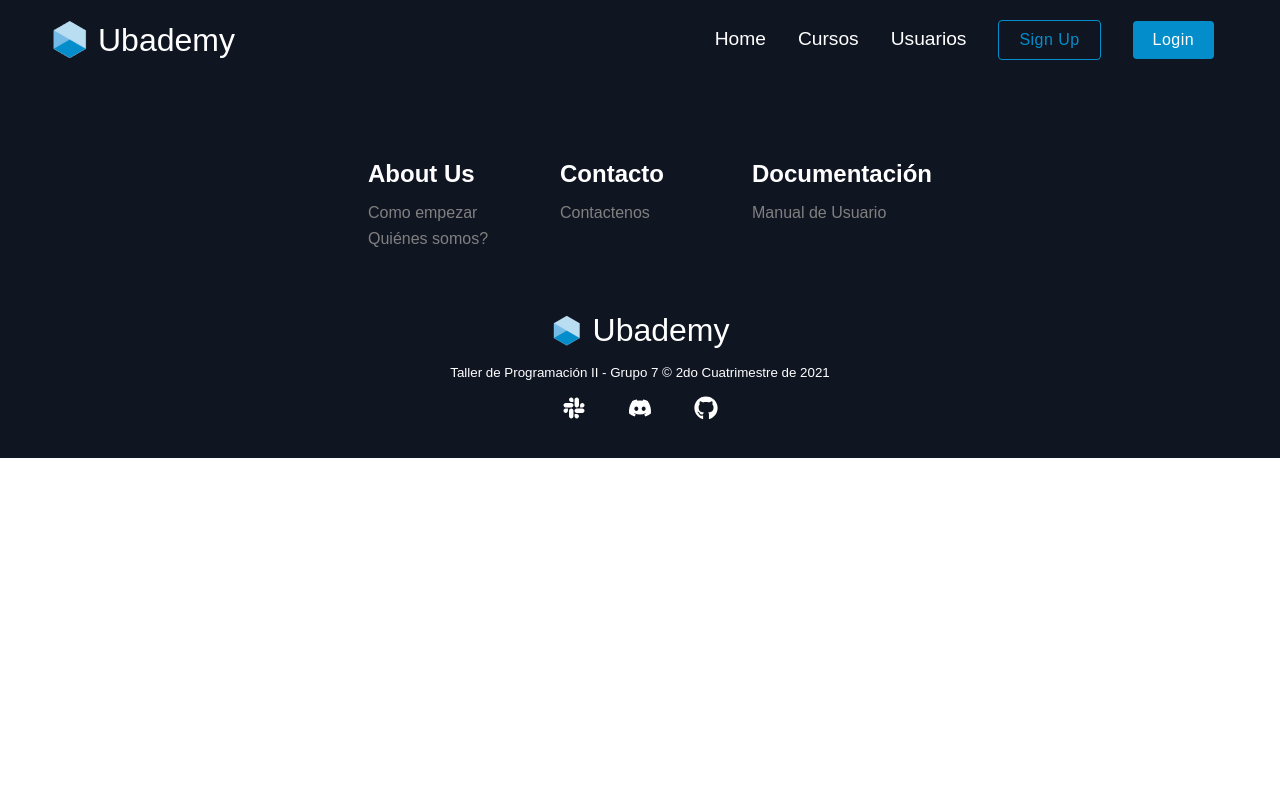
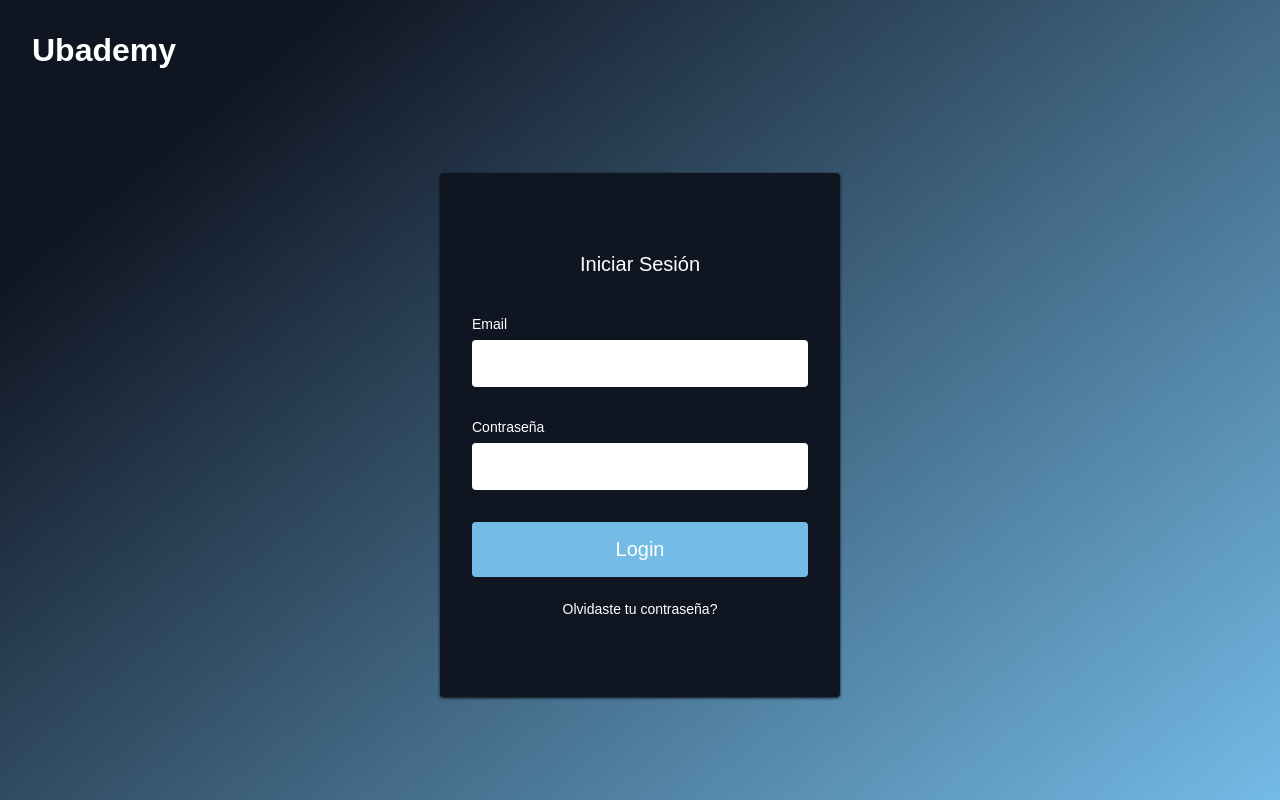
Before and after one commit to Taller2-Grupo/ubademy_web, a React (Create React App) app: page /login in a window 1280 px wide. Built offline with nearby package versions, Linux system fonts and the light colour scheme.

Commit message:
Creada la pagina de Login

```diff
--- a/src/App.js
+++ b/src/App.js
@@ -1,4 +1,4 @@
-import { NavBar, Footer } from "./components";
+import { Footer } from "./components";
 import GlobalStyle from "./globalStyles";
 import { BrowserRouter as Router, Switch, Route } from "react-router-dom";
 import Home from "./pages/HomePage/Home";
@@ -6,18 +6,19 @@
 import Usuarios from "./pages/Usuarios/Usuarios";
 import SignUp from "./pages/SignUp/Signup";
 import ScrollToTop from "./components/ScrollToTop";
+import LoginPage from "./pages/LoginPage/LoginPage";
 
 function App() {
   return (
     <Router>
       <GlobalStyle />
       <ScrollToTop />
-      <NavBar />
       <Switch>
         <Route path="/" exact component={Home}></Route>
-        <Route path="/cursos" component={Cursos}></Route>
-        <Route path="/usuarios" component={Usuarios}></Route>
-        <Route path="/sign-up" component={SignUp}></Route>
+        <Route path="/cursos" exact component={Cursos}></Route>
+        <Route path="/usuarios" exact component={Usuarios}></Route>
+        <Route path="/sign-up" exact component={SignUp}></Route>
+        <Route path="/login" exact component={LoginPage}></Route>
       </Switch>
       <Footer />
     </Router>
--- /dev/null
+++ b/src/components/Login/Login.jsx
@@ -0,0 +1,38 @@
+import React from "react";
+import {
+  FormButton,
+  FormContent,
+  FormH1,
+  FormInput,
+  FormLabel,
+  FormWrap,
+  Text,
+  Container,
+  Icon,
+  Form,
+} from "./LoginElements";
+
+const Login = () => {
+  return (
+    <>
+      <Container>
+        <FormWrap>
+          <Icon to="/">Ubademy</Icon>
+          <FormContent>
+            <Form action="#">
+              <FormH1>Iniciar Sesión</FormH1>
+              <FormLabel htmlFor="for">Email</FormLabel>
+              <FormInput type="email" required></FormInput>
+              <FormLabel htmlFor="for">Contraseña</FormLabel>
+              <FormInput type="password" required></FormInput>
+              <FormButton type="submit">Login</FormButton>
+              <Text>Olvidaste tu contraseña?</Text>
+            </Form>
+          </FormContent>
+        </FormWrap>
+      </Container>
+    </>
+  );
+};
+
+export default Login;
--- /dev/null
+++ b/src/components/Login/LoginElements.js
@@ -0,0 +1,106 @@
+import styled from "styled-components";
+import { Link } from "react-router-dom";
+
+export const Container = styled.div`
+  min-height: 692px;
+  position: fixed;
+  bottom: 0;
+  left: 0;
+  right: 0;
+  top: 0;
+  z-index: 0;
+  overflow: hidden;
+  background: linear-gradient(
+    140deg,
+    rgba(16, 21, 34, 1) 15%,
+    rgba(116, 187, 230, 1) 100%
+  );
+`;
+
+export const FormWrap = styled.div`
+  height: 100%;
+  display: flex;
+  flex-direction: column;
+  justify-content: center;
+
+  @media screen and (max-width: 400px) {
+    height: 80%;
+  }
+`;
+
+export const Icon = styled(Link)`
+  margin-left: 32px;
+  margin-top: 32px;
+  text-decoration: none;
+  color: #fff;
+  font-weight: 700;
+  font-size: 32px;
+
+  @media screen and (max-width: 480px) {
+    margin-left: 16px;
+    margin-top: 8px;
+  }
+`;
+
+export const FormContent = styled.div`
+  height: 100%;
+  display: flex;
+  flex-direction: column;
+  justify-content: center;
+
+  @media screen and (max-width: 480px) {
+    padding: 10px;
+  }
+`;
+
+export const Form = styled.form`
+  background: #101522;
+  max-width: 400px;
+  height: auto;
+  width: 100%;
+  z-index: 1;
+  display: grid;
+  margin: 0 auto;
+  padding: 80px 32px;
+  border-radius: 4px;
+  box-shadow: 0 1px 3px rgba(0, 0, 0, 0.9);
+
+  @media screen and (max-width: 400px) {
+    padding: 32px 32px;
+  }
+`;
+
+export const FormH1 = styled.h1`
+  margin-bottom: 40px;
+  color: #fff;
+  font-size: 20px;
+  font-weight: 400;
+  text-align: center;
+`;
+export const FormLabel = styled.label`
+  margin-bottom: 8px;
+  font-size: 14px;
+  color: #fff;
+`;
+
+export const FormInput = styled.input`
+  padding: 16px 16px;
+  margin-bottom: 32px;
+  border: none;
+  border-radius: 4px;
+`;
+export const FormButton = styled.button`
+  background: #74bbe6;
+  padding: 16px 0;
+  border: none;
+  border-radius: 4px;
+  color: #fff;
+  font-size: 20px;
+  cursor: pointer;
+`;
+export const Text = styled.span`
+  text-align: center;
+  margin-top: 24px;
+  color: #fff;
+  font-size: 14px;
+`;
--- a/src/pages/Cursos/Cursos.jsx
+++ b/src/pages/Cursos/Cursos.jsx
@@ -2,6 +2,7 @@
 import Tabla from "../../components/Tabla/Tabla";
 import { headCells } from "./Data";
 import { obtenerCursos } from "../../services/Cursos";
+import { NavBar } from "../../components";
 
 const Cursos = () => {
   const [cursos, setCursos] = useState([]);
@@ -12,6 +13,7 @@
 
   return (
     <>
+      <NavBar />
       <Tabla headCells={headCells} rows={cursos} titulo="Cursos" />
     </>
   );
--- a/src/pages/HomePage/Home.jsx
+++ b/src/pages/HomePage/Home.jsx
@@ -1,10 +1,11 @@
 import React from "react";
 import { homeSignUp, homeCursos, homeUsuarios } from "../Data";
-import { InfoSection } from "../../components";
+import { InfoSection, NavBar } from "../../components";
 
 const Home = () => {
   return (
     <>
+      <NavBar />
       <InfoSection {...homeSignUp} />
       <InfoSection {...homeCursos} />
       <InfoSection {...homeUsuarios} />
--- /dev/null
+++ b/src/pages/LoginPage/LoginPage.jsx
@@ -0,0 +1,12 @@
+import React from "react";
+import Login from "../../components/Login/Login";
+
+const LoginPage = () => {
+  return (
+    <>
+      <Login />
+    </>
+  );
+};
+
+export default LoginPage;
--- a/src/pages/SignUp/Signup.jsx
+++ b/src/pages/SignUp/Signup.jsx
@@ -1,10 +1,12 @@
 import React from "react";
 import { homeSignUp } from "../Data";
 import { InfoSection } from "../../components";
+import { NavBar } from "../../components";
 
 const SignUp = () => {
   return (
     <>
+      <NavBar />
       <InfoSection {...homeSignUp} />
     </>
   );
--- a/src/pages/Usuarios/Usuarios.jsx
+++ b/src/pages/Usuarios/Usuarios.jsx
@@ -1,10 +1,12 @@
 import React from "react";
 import { homeUsuarios } from "../Data";
 import { InfoSection } from "../../components";
+import { NavBar } from "../../components";
 
 const Usuarios = () => {
   return (
     <>
+      <NavBar />
       <InfoSection {...homeUsuarios} />
     </>
   );
```
